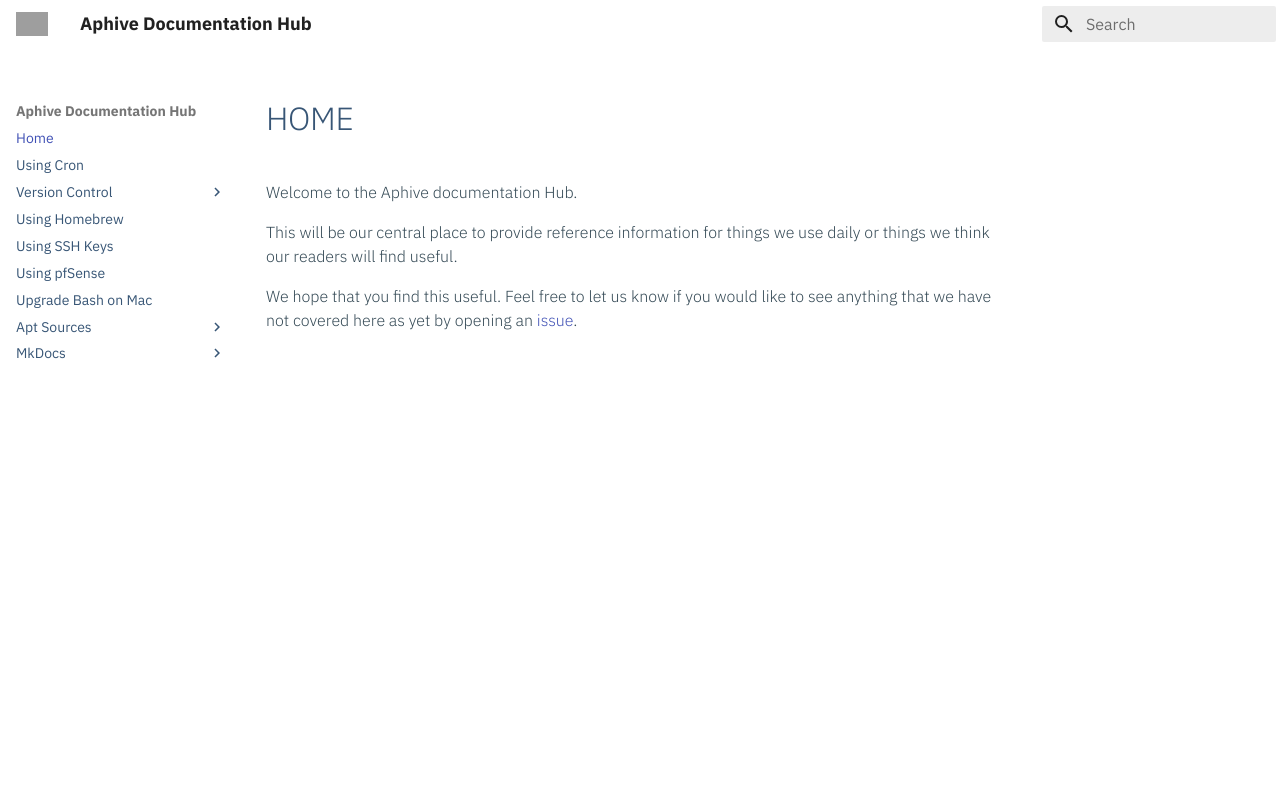
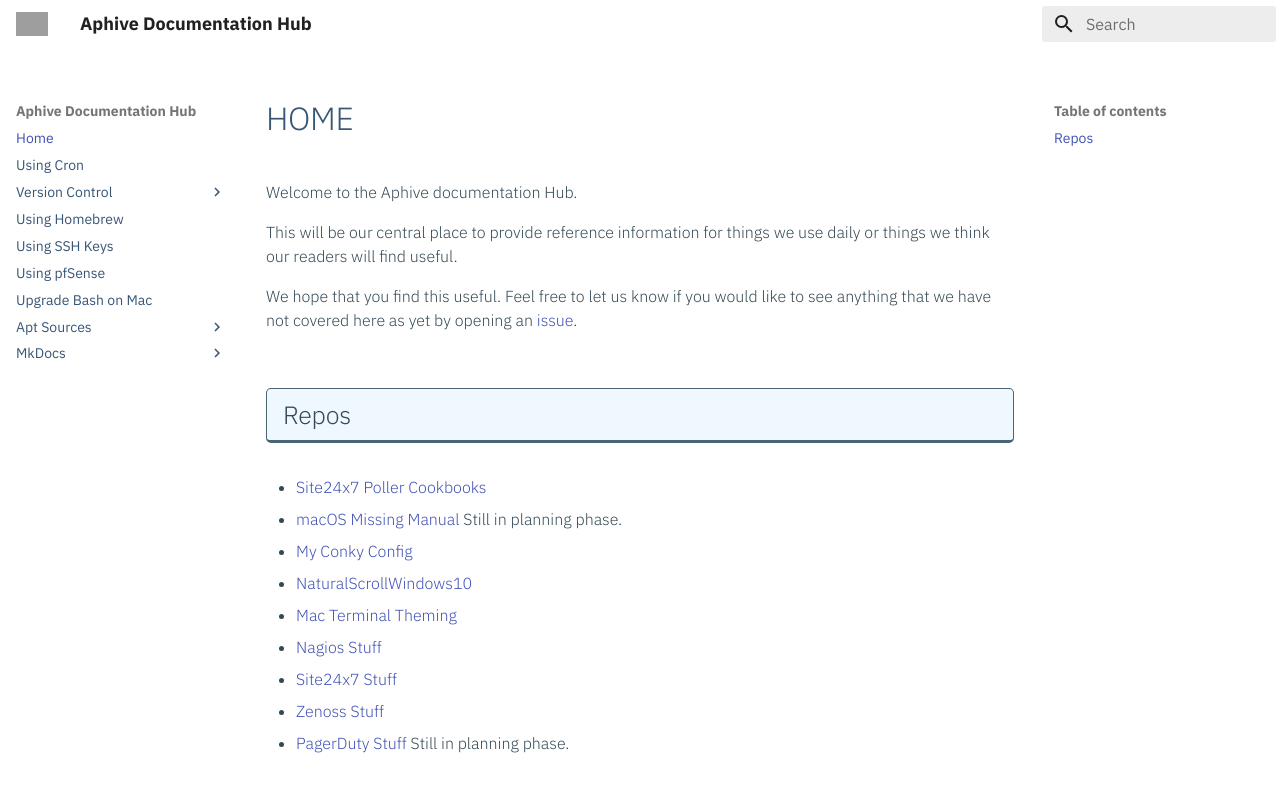
Before and after one commit to aphive/docs, an MkDocs documentation site: the page built from docs/index.md, in a window 1280 px wide. Shown: the top 792 px of the page. Built offline with MkDocs 1.6.1 and Material for MkDocs 9.7.7, drawn with Linux system fonts in a browser that asks for light colours; grey boxes are pictures that could not be loaded.

Commit message:
cleanup index

```diff
--- a/docs/index.md
+++ b/docs/index.md
@@ -3,3 +3,15 @@
 This will be our central place to provide reference information for things we use daily or things we think our readers will find useful.
 
 We hope that you find this useful. Feel free to let us know if you would like to see anything that we have not covered here as yet by opening an [issue](https://github.com/aphive/docs/issues).
+
+## Repos
+
+* [Site24x7 Poller Cookbooks](https://github.com/aphive/site24x7_poller_cookbooks)
+* [macOS Missing Manual](https://github.com/aphive/macOS-missing-manual) Still in planning phase.
+* [My Conky Config](https://github.com/aphive/Conky)
+* [NaturalScrollWindows10](https://github.com/aphive/NaturalScrollWindows10)
+* [Mac Terminal Theming](https://github.com/aphive/MacTerminalTheming)
+* [Nagios Stuff](https://github.com/aphive/MacTerminalTheming)
+* [Site24x7 Stuff](https://github.com/aphive/Monitoring/tree/main/Site24x7)
+* [Zenoss Stuff](https://github.com/aphive/Monitoring/tree/main/Zenoss)
+* [PagerDuty Stuff](https://github.com/aphive/Monitoring/tree/main/pagerDuty) Still in planning phase.
```
